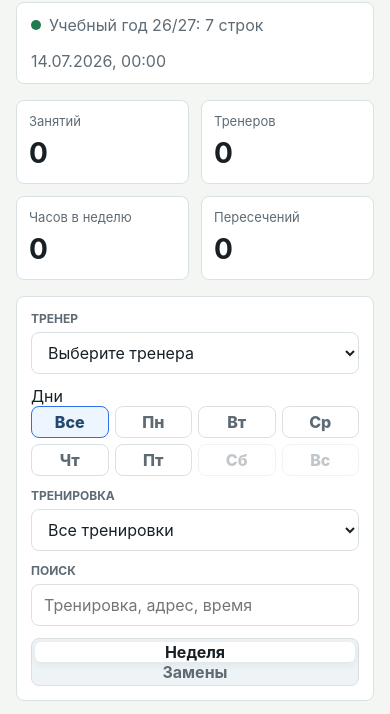
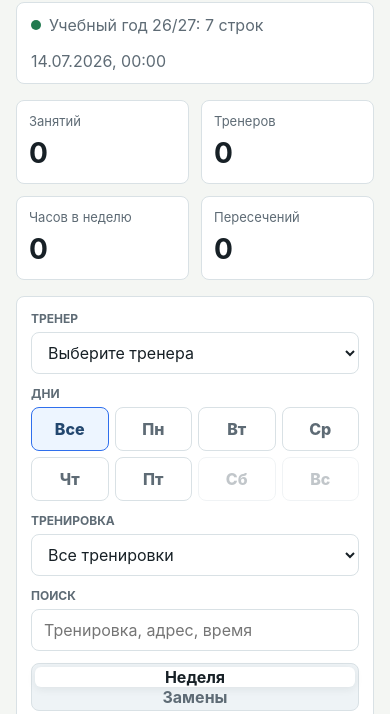
Before and after one commit to Filippsn24/coach-dashboard, a website: page index.html in a window 390 px wide. Shown: the part 154-868 px from the top of the page. Drawn offline with Linux system fonts and the light colour scheme.

Commit message:
Fix mobile weekday filter taps

```diff
--- a/styles.css
+++ b/styles.css
@@ -176,12 +176,14 @@ h1 {
   background: var(--surface);
 }
 
-label {
+label,
+.field {
   display: grid;
   gap: 6px;
 }
 
-label span {
+label span,
+.field-label {
   color: var(--muted);
   font-size: 12px;
   font-weight: 700;
@@ -218,7 +220,8 @@ a:focus-visible {
 }
 
 .day-toggle {
-  min-height: 32px;
+  width: 100%;
+  min-height: 44px;
   border: 1px solid var(--line);
   border-radius: 8px;
   background: #fff;
@@ -226,6 +229,8 @@ a:focus-visible {
   cursor: pointer;
   padding: 0 8px;
   font-weight: 800;
+  touch-action: manipulation;
+  -webkit-tap-highlight-color: transparent;
 }
 
 .day-toggle.active {
```
